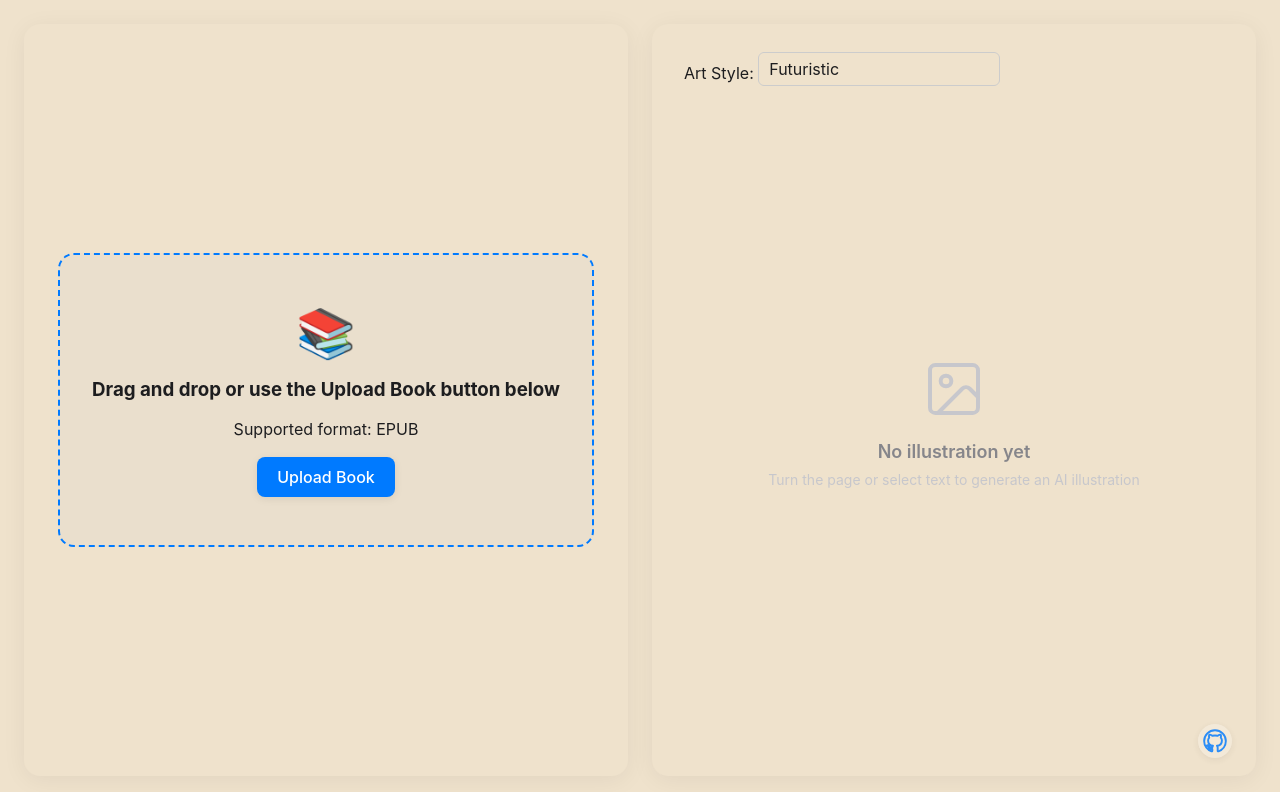
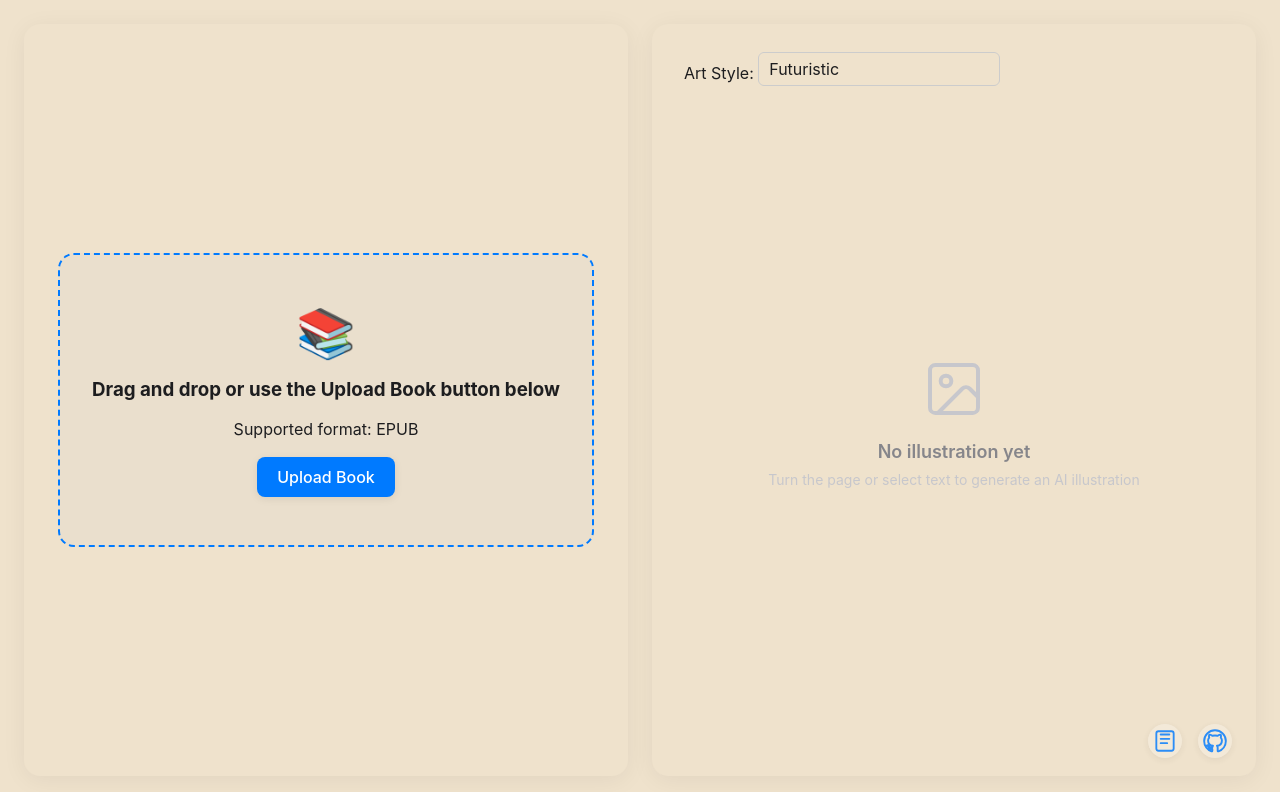
Before and after one commit to alekcangp/sova, a Vue app: page / in a window 1280 px wide. Shown: the top 792 px of the page. Built offline with nearby package versions, Linux system fonts and the light colour scheme.

Commit message:
Add docs link

```diff
--- a/src/components/ImageViewer.vue
+++ b/src/components/ImageViewer.vue
@@ -1,5 +1,18 @@
 <template>
   <div class="image-viewer">
+  <a
+    href="https://deepwiki.com/alekcangp/sova"
+    class="docs-link"
+    target="_blank"
+    rel="noopener noreferrer"
+    title="View Documentation"
+    style="margin-right: 12px;"
+  >
+    <svg width="26" height="26" viewBox="0 0 24 24" fill="none" stroke="currentColor" stroke-width="1.7" stroke-linecap="round" stroke-linejoin="round">
+      <rect x="4" y="3" width="16" height="18" rx="2"/>
+      <path d="M8 6h8M8 10h8M8 14h6"/>
+    </svg>
+  </a>
   <a
     href="https://github.com/alekcangp/sova"
     class="github-link"
@@ -597,10 +610,9 @@ onMounted(() => {
   background: #e6eeff;
   color: #0056CC;
 }
-.github-link {
+.docs-link, .github-link {
   position: absolute;
   bottom: 18px;
-  right: 24px;
   z-index: 10;
   opacity: 0.82;
   transition: opacity 0.18s, transform 0.18s;
@@ -611,10 +623,18 @@ onMounted(() => {
   display: flex;
   align-items: center;
 }
-.github-link:hover {
+.docs-link {
+  right: 62px;
+}
+.github-link {
+  right: 24px;
+}
+
+
+.docs-link:hover, .github-link:hover {
   opacity: 1;
   background:  rgba(255,255,255,0.5);
-  transform: scale(1.05) translateY(-2px);
+  transform: scale(1.02) translateY(-1px);
   box-shadow: 0 4px 16px rgba(0,0,0,0.15);
 }
 .image-viewer {
```
